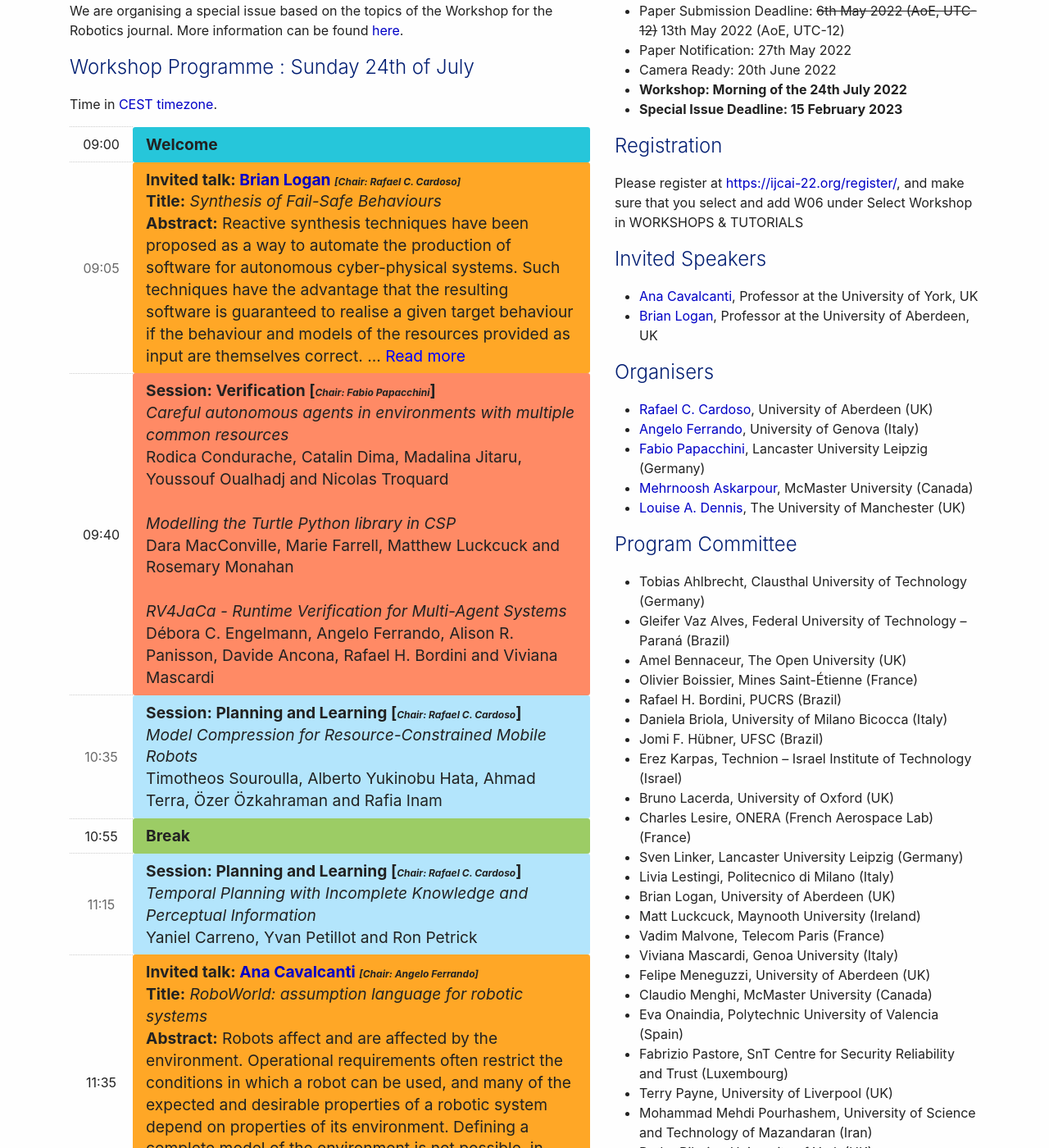
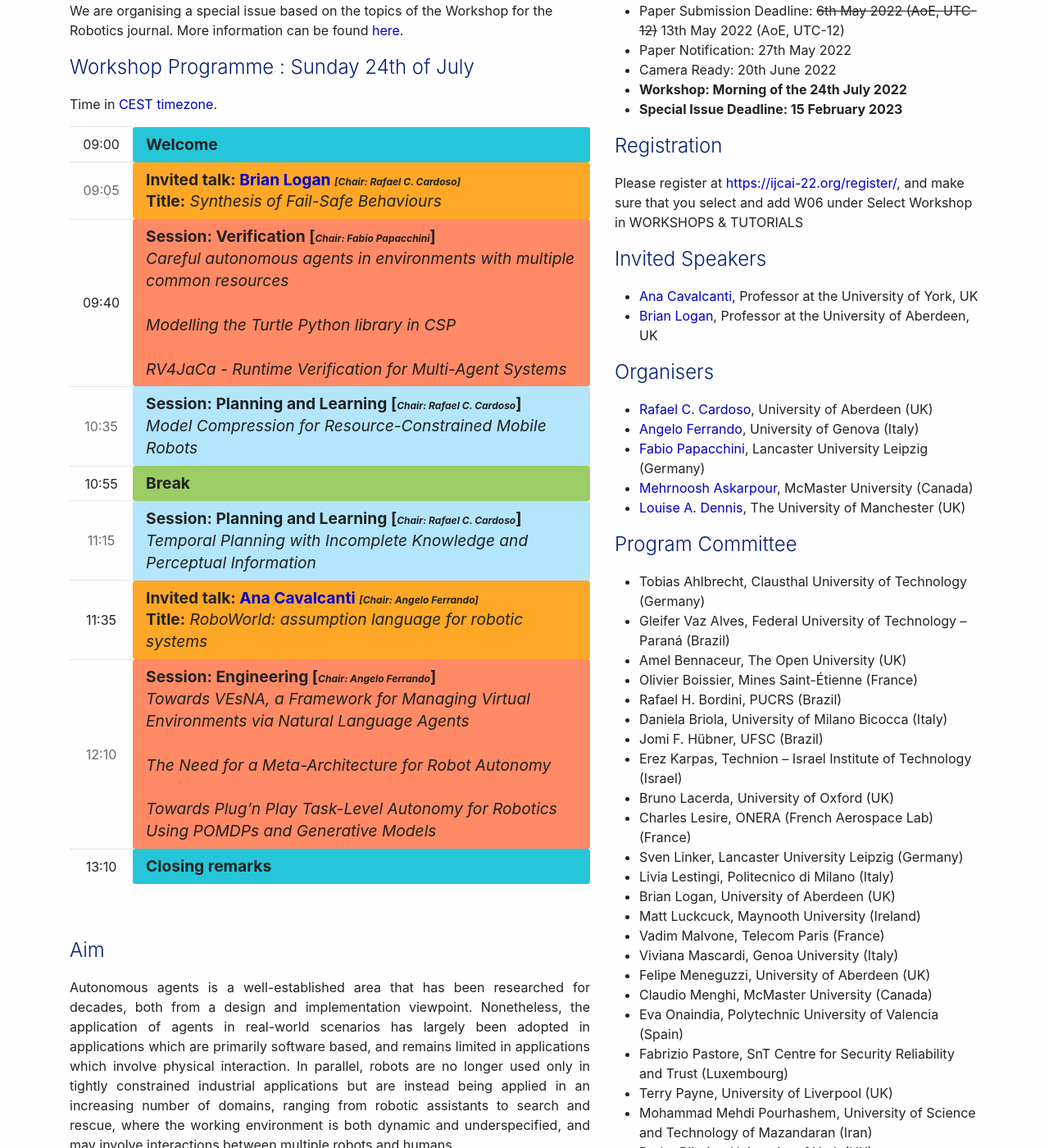
Before and after one commit to AREAWorkshop/AREA2022, a Jekyll site: the page built from index.md, in a window 1280 px wide and 1400 px high, scrolled down 370 px. Shown: the whole window at 82% size. Built offline with Jekyll 4.4.1, drawn with Linux system fonts in a browser that asks for light colours; nearby versions of some CDN libraries; some of the changed text lies outside the part shown.

Commit message:
Update index.md

```diff
--- a/index.md
+++ b/index.md
@@ -56,12 +56,12 @@ Time in <a href="https://time.is/CEST">CEST timezone</a>.
             <th>09:05</th>
             <td colspan="4" class="stage-earth">Invited talk: <a href="https://alechina-logan.net/brian/" target="_blank">Brian Logan</a> <i style="font-size:12px">[Chair: Rafael C. Cardoso]</i>
               <span>
-                  <b>Title:</b> <i>Synthesis of Fail-Safe Behaviours</i> <br/>
+                  <b>Title:</b> <i>Synthesis of Fail-Safe Behaviours</i> <br/><!--
                   <b>Abstract:</b> Reactive synthesis techniques have been proposed  as a way to automate the production of software for autonomous cyber-physical systems. Such techniques have the advantage that the resulting software is guaranteed to realise a given target behaviour if the behaviour and models of the resources provided as input are themselves correct. <span id="dots1">...</span> <span id="more1" style="display:none">However, if the target specifies an unsafe behaviour, or the resource operations are unsafe, incorrectly programmed or the resource models fail to anticipate some failure modes, then synthesis may result in a “correct", but unsafe controller. In this talk, I present an approach to the synthesis of fail-safe controllers that orchestrate the activities of a set of resources to realise a target behaviour, and in addition guarantee the resulting behaviour conforms to a fail-safe specification defining what should happen if an abnormal event occurs.<br/>
                   <b>Short Bio:</b> Prof. Brian Logan is a Professor of Computing Science at the University of Aberdeen and visiting Associate Professor at Utrecht University. He also has an honorary position (Special Professor), at the University of Nottingham. His research interests span the specification, design and implementation of autonomous intelligent systems. A key theme of his work is 'safe AI', specifically ensuring that autonomous intelligent systems function safely and in accordance with their design objectives. The current focus of his research is ensuring the safe behaviour of autonomous systems that adapt or learn at run time.
 He has also worked on a wide range of artificial intelligence research problems, including belief revision, reasoning, search and in agent-based simulation.
                  </span>
-              <button style="color:blue;" onclick="myFunction1()" id="myBtn1">Read more</button>
+              <button style="color:blue;" onclick="myFunction1()" id="myBtn1">Read more</button> -->
               </span>
             </td>
         </tr>
@@ -70,18 +70,18 @@ He has also worked on a wide range of artificial intelligence research problems,
             <td colspan="4" class="stage-venus">
             Session: Verification [<i style="font-size:12px">Chair: Fabio Papacchini</i>]
             <span>
-              <i>Careful autonomous agents in environments with multiple common resources</i><br/>
-              Rodica Condurache, Catalin Dima, Madalina Jitaru, Youssouf Oualhadj and Nicolas Troquard
+              <i>Careful autonomous agents in environments with multiple common resources</i><br/><!--
+              Rodica Condurache, Catalin Dima, Madalina Jitaru, Youssouf Oualhadj and Nicolas Troquard-->
             </span>
             <br/>
             <span>
-              <i>Modelling the Turtle Python library in CSP</i><br/>
-              Dara MacConville, Marie Farrell, Matthew Luckcuck and Rosemary Monahan
+              <i>Modelling the Turtle Python library in CSP</i><br/><!--
+              Dara MacConville, Marie Farrell, Matthew Luckcuck and Rosemary Monahan-->
             </span>
             <br/>
             <span>
-              <i>RV4JaCa - Runtime Verification for Multi-Agent Systems</i><br/>
-              Débora C. Engelmann, Angelo Ferrando, Alison R. Panisson, Davide Ancona, Rafael H. Bordini and Viviana Mascardi
+              <i>RV4JaCa - Runtime Verification for Multi-Agent Systems</i><br/><!--
+              Débora C. Engelmann, Angelo Ferrando, Alison R. Panisson, Davide Ancona, Rafael H. Bordini and Viviana Mascardi -->
             </span>
             </td>
         </tr>
@@ -90,8 +90,8 @@ He has also worked on a wide range of artificial intelligence research problems,
             <td colspan="4" class="stage-mars">
             Session: Planning and Learning [<i style="font-size:12px">Chair: Rafael C. Cardoso</i>]
             <span>
-              <i>Model Compression for Resource-Constrained Mobile Robots</i><br/>
-              Timotheos Souroulla, Alberto Yukinobu Hata, Ahmad Terra, Özer Özkahraman and Rafia Inam
+              <i>Model Compression for Resource-Constrained Mobile Robots</i><br/><!--
+              Timotheos Souroulla, Alberto Yukinobu Hata, Ahmad Terra, Özer Özkahraman and Rafia Inam-->
             </span>
             </td>
         </tr>
@@ -104,8 +104,8 @@ He has also worked on a wide range of artificial intelligence research problems,
             <td colspan="4" class="stage-mars">
             Session: Planning and Learning [<i style="font-size:12px">Chair: Rafael C. Cardoso</i>]
             <span>
-              <i>Temporal Planning with Incomplete Knowledge and Perceptual Information</i><br/>
-              Yaniel Carreno, Yvan Petillot and Ron Petrick
+              <i>Temporal Planning with Incomplete Knowledge and Perceptual Information</i><br/><!--
+              Yaniel Carreno, Yvan Petillot and Ron Petrick-->
             </span>
             </td>
         </tr>
@@ -113,11 +113,11 @@ He has also worked on a wide range of artificial intelligence research problems,
             <th>11:35</th>
           <td colspan="4" class="stage-earth">Invited talk: <a href="https://www-users.cs.york.ac.uk/~alcc/" target="_blank">Ana Cavalcanti</a> <i style="font-size:12px">[Chair: Angelo Ferrando]</i>
               <span>
-                  <b>Title:</b> <i>RoboWorld: assumption language for robotic systems</i> <br/>
+                  <b>Title:</b> <i>RoboWorld: assumption language for robotic systems</i> <br/><!--
                   <b>Abstract:</b> Robots affect and are affected by the environment.  Operational requirements often restrict the conditions in which a robot can be used, and many of the expected and desirable properties of a robotic system depend on properties of its environment.  Defining a complete model of the environment is not possible, in general, but it is possible to capture assumptions about the environment. <span id="dots2">...</span> <span id="more2" style="display:none">We will present a controlled natural language called RoboWorld that can be used to define (a) the operational requirements of a robot, and (b) how the robot interacts with its environment. RoboWorld has a hybrid process-algebraic semantics.  RoboWorld is part of the RoboStar framework of domain-specific languages, and plays a central role in proof, simulation, and testing of robotic systems.<br/>
                   <b>Short Bio:</b> Prof. Ana Cavalcanti's focus of her career has always been research. Her first publication came as an undergraduate student in 1987, when she got a prize from the Brazilian Computer Society. In Brazil, she pursued an MSc by Research (typically taken full time over two to three years); it was necessary to obtain funding for a PhD. At that level, she was already interacting with the international community, via the publication of book chapters and workshop papers. After the PhD in Oxford, she got a permanent Lectureship in the top Brazilian research group in formal methods. In those five years, she established herself as an independent researcher. In that position, she had a significant number of research students under her supervision. She published well in top national and international venues. In the evaluation of the Brazilian Research Council, she had the best possible classification for her level of experience. At York, she seeks to validate theories using real-world problems. Her main scientific achievements have been on the design and justification of sound refinement-based program development and verification techniques. She has covered theoretical and practical integration with industry-strength technology: concurrency, object-orientation, and testing, for instance.
                  </span>
-             <button style="color:blue;" onclick="myFunction2()" id="myBtn2">Read more</button>
+             <button style="color:blue;" onclick="myFunction2()" id="myBtn2">Read more</button>-->
               </span>
             </td>
         </tr>
@@ -126,18 +126,18 @@ He has also worked on a wide range of artificial intelligence research problems,
             <td colspan="4" class="stage-venus">
             Session: Engineering [<i style="font-size:12px">Chair: Angelo Ferrando</i>]
             <span>
-              <i>Towards VEsNA, a Framework for Managing Virtual Environments via Natural Language Agents</i><br/>
-              Andrea Gatti and Viviana Mascardi
+              <i>Towards VEsNA, a Framework for Managing Virtual Environments via Natural Language Agents</i><br/><!--
+              Andrea Gatti and Viviana Mascardi-->
             </span>
             <br/>
             <span>
-              <i>The Need for a Meta-Architecture for Robot Autonomy</i><br/>
-              Stalin Muñoz Gutiérrez and Gerald Steinbauer-Wagner
+              <i>The Need for a Meta-Architecture for Robot Autonomy</i><br/><!--
+              Stalin Muñoz Gutiérrez and Gerald Steinbauer-Wagner-->
             </span>
             <br/>
              <span>
-              <i>Towards Plug’n Play Task-Level Autonomy for Robotics Using POMDPs and Generative Models</i><br/>
-              Or Wertheim, Dan Suissa and Ronen Brafman
+              <i>Towards Plug’n Play Task-Level Autonomy for Robotics Using POMDPs and Generative Models</i><br/><!--
+              Or Wertheim, Dan Suissa and Ronen Brafman-->
              </span>
             </td>
         </tr>
```
